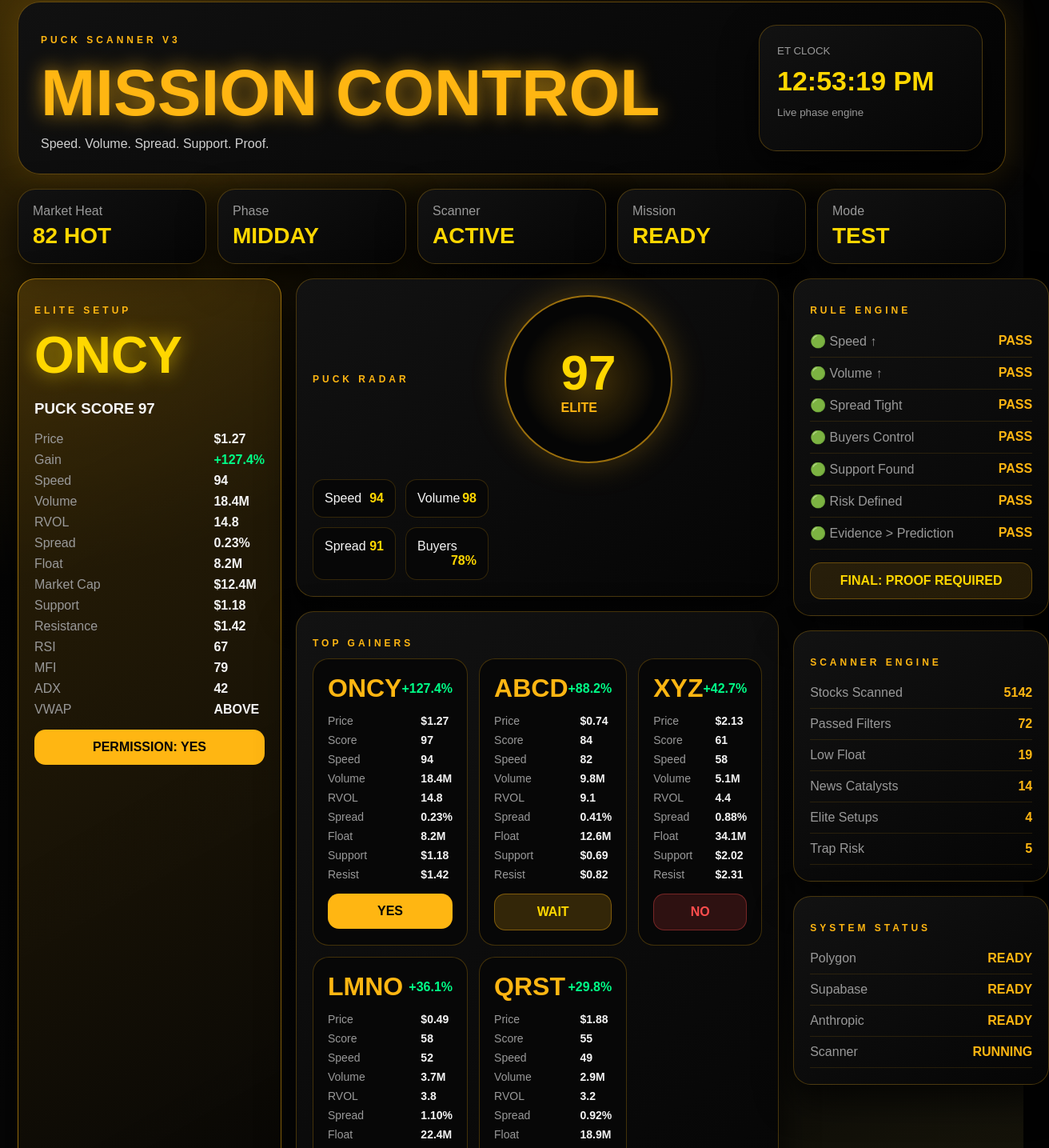
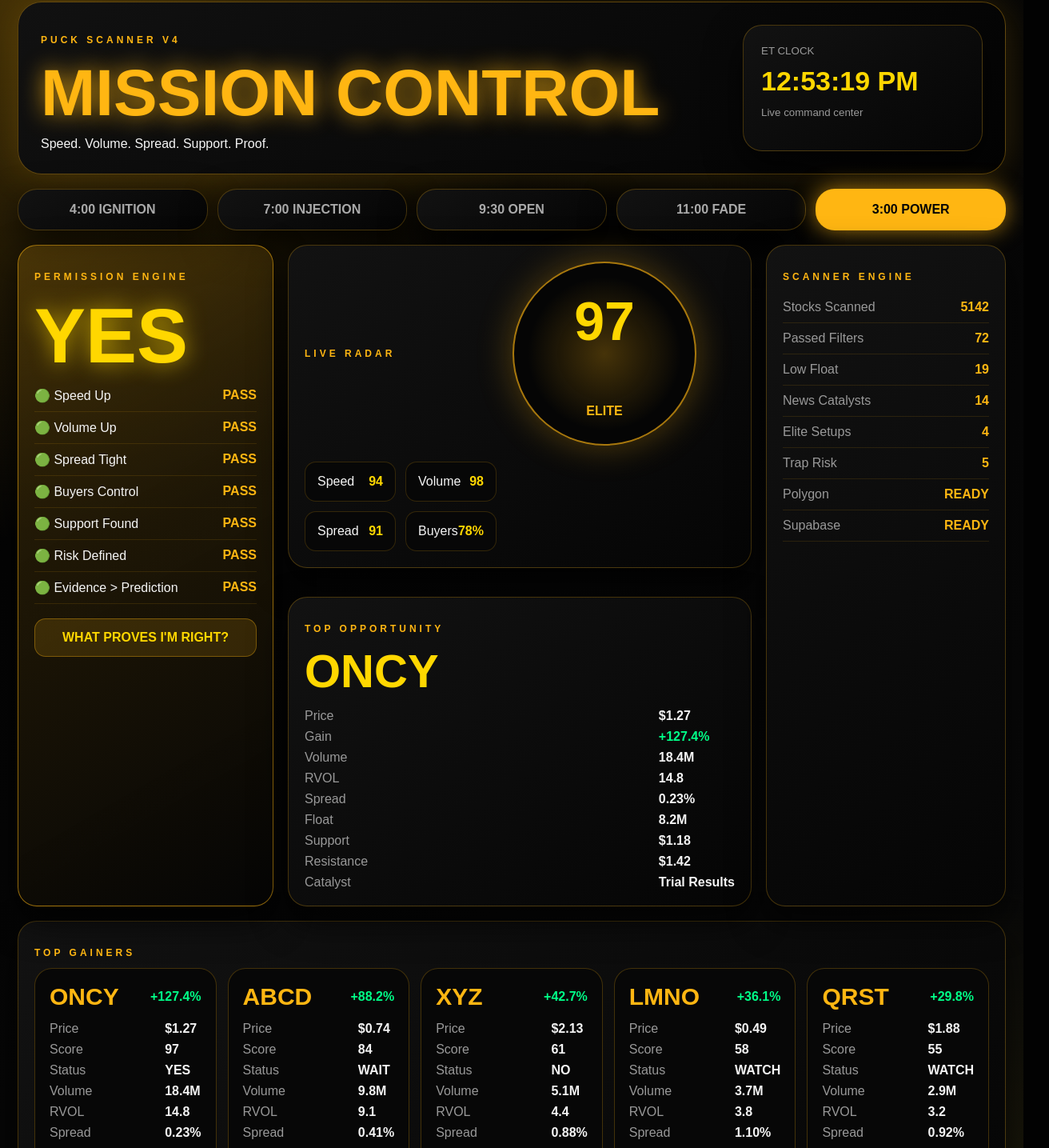
Before and after one commit to Jpuck412/puck-scanner, a Next.js app: page / in a window 1280 px wide. Shown: the part 20-1455 px from the top of the page at 80% size, 1312 px wide, since content can reach past the window. Built offline with nearby package versions, Linux system fonts and the light colour scheme.

Commit message:
Refactor gainers data structure and update UI

```diff
--- a/app/page.tsx
+++ b/app/page.tsx
@@ -3,14 +3,14 @@
 import { useEffect, useState } from "react";
 
 const gainers = [
-  { ticker: "ONCY", gain: "+127.4%", price: "$1.27", score: 97, speed: 94, volume: "18.4M", rvol: "14.8", spread: "0.23%", float: "8.2M", support: "$1.18", resistance: "$1.42", status: "YES" },
-  { ticker: "ABCD", gain: "+88.2%", price: "$0.74", score: 84, speed: 82, volume: "9.8M", rvol: "9.1", spread: "0.41%", float: "12.6M", support: "$0.69", resistance: "$0.82", status: "WAIT" },
-  { ticker: "XYZ", gain: "+42.7%", price: "$2.13", score: 61, speed: 58, volume: "5.1M", rvol: "4.4", spread: "0.88%", float: "34.1M", support: "$2.02", resistance: "$2.31", status: "NO" },
-  { ticker: "LMNO", gain: "+36.1%", price: "$0.49", score: 58, speed: 52, volume: "3.7M", rvol: "3.8", spread: "1.10%", float: "22.4M", support: "$0.44", resistance: "$0.56", status: "WATCH" },
-  { ticker: "QRST", gain: "+29.8%", price: "$1.88", score: 55, speed: 49, volume: "2.9M", rvol: "3.2", spread: "0.92%", float: "18.9M", support: "$1.72", resistance: "$2.04", status: "WATCH" }
+  ["ONCY", "+127.4%", "$1.27", "97", "YES", "18.4M", "14.8", "0.23%", "$1.18", "$1.42"],
+  ["ABCD", "+88.2%", "$0.74", "84", "WAIT", "9.8M", "9.1", "0.41%", "$0.69", "$0.82"],
+  ["XYZ", "+42.7%", "$2.13", "61", "NO", "5.1M", "4.4", "0.88%", "$2.02", "$2.31"],
+  ["LMNO", "+36.1%", "$0.49", "58", "WATCH", "3.7M", "3.8", "1.10%", "$0.44", "$0.56"],
+  ["QRST", "+29.8%", "$1.88", "55", "WATCH", "2.9M", "3.2", "0.92%", "$1.72", "$2.04"]
 ];
 
-const rules = ["Speed ↑", "Volume ↑", "Spread Tight", "Buyers Control", "Support Found", "Risk Defined", "Evidence > Prediction"];
+const phases = ["4:00 IGNITION", "7:00 INJECTION", "9:30 OPEN", "11:00 FADE", "3:00 POWER"];
 
 export default function Home() {
   const [time, setTime] = useState("");
@@ -26,7 +26,6 @@ export default function Home() {
         })
       );
     };
-
     tick();
     const id = setInterval(tick, 1000);
     return () => clearInterval(id);
@@ -36,60 +35,46 @@ export default function Home() {
     <main className="page">
       <section className="hero">
         <div>
-          <p className="tag">PUCK SCANNER V3</p>
+          <p className="tag">PUCK SCANNER V4</p>
           <h1>MISSION CONTROL</h1>
           <span>Speed. Volume. Spread. Support. Proof.</span>
         </div>
 
-        <div className="heroBox">
+        <div className="clock">
           <small>ET CLOCK</small>
           <strong>{time || "LOADING"}</strong>
-          <small>Live phase engine</small>
+          <small>Live command center</small>
         </div>
       </section>
 
-      <section className="top">
-        <div><span>Market Heat</span><b>82 HOT</b></div>
-        <div><span>Phase</span><b>MIDDAY</b></div>
-        <div><span>Scanner</span><b>ACTIVE</b></div>
-        <div><span>Mission</span><b>READY</b></div>
-        <div><span>Mode</span><b>TEST</b></div>
+      <section className="phaseBar">
+        {phases.map((p, i) => (
+          <div className={i === 4 ? "phase active" : "phase"} key={p}>
+            {p}
+          </div>
+        ))}
       </section>
 
-      <section className="layout">
-        <aside className="panel elite">
-          <p className="tag">ELITE SETUP</p>
-          <h2>ONCY</h2>
-          <h3>PUCK SCORE 97</h3>
-
-          <div className="data">
-            <span>Price</span><b>$1.27</b>
-            <span>Gain</span><b className="green">+127.4%</b>
-            <span>Speed</span><b>94</b>
-            <span>Volume</span><b>18.4M</b>
-            <span>RVOL</span><b>14.8</b>
-            <span>Spread</span><b>0.23%</b>
-            <span>Float</span><b>8.2M</b>
-            <span>Market Cap</span><b>$12.4M</b>
-            <span>Support</span><b>$1.18</b>
-            <span>Resistance</span><b>$1.42</b>
-            <span>RSI</span><b>67</b>
-            <span>MFI</span><b>79</b>
-            <span>ADX</span><b>42</b>
-            <span>VWAP</span><b>ABOVE</b>
-          </div>
-
-          <div className="permission">PERMISSION: YES</div>
+      <section className="dash">
+        <aside className="panel permissionPanel">
+          <p className="tag">PERMISSION ENGINE</p>
+          <h2>YES</h2>
+          <div className="rule">🟢 Speed Up <b>PASS</b></div>
+          <div className="rule">🟢 Volume Up <b>PASS</b></div>
+          <div className="rule">🟢 Spread Tight <b>PASS</b></div>
+          <div className="rule">🟢 Buyers Control <b>PASS</b></div>
+          <div className="rule">🟢 Support Found <b>PASS</b></div>
+          <div className="rule">🟢 Risk Defined <b>PASS</b></div>
+          <div className="rule">🟢 Evidence &gt; Prediction <b>PASS</b></div>
+          <div className="final">WHAT PROVES I'M RIGHT?</div>
         </aside>
 
         <section className="center">
           <div className="panel radar">
-            <p className="tag">PUCK RADAR</p>
-            <div className="radarCircle">
-              <div>
-                <strong>97</strong>
-                <span>ELITE</span>
-              </div>
+            <p className="tag">LIVE RADAR</p>
+            <div className="circle">
+              <strong>97</strong>
+              <span>ELITE</span>
             </div>
             <div className="radarStats">
               <div>Speed <b>94</b></div>
@@ -99,65 +84,61 @@ export default function Home() {
             </div>
           </div>
 
-          <div className="panel">
-            <p className="tag">TOP GAINERS</p>
-            <div className="cards">
-              {gainers.map((s) => (
-                <article className="card" key={s.ticker}>
-                  <div className="cardTop">
-                    <h3>{s.ticker}</h3>
-                    <strong>{s.gain}</strong>
-                  </div>
-
-                  <div className="data small">
-                    <span>Price</span><b>{s.price}</b>
-                    <span>Score</span><b>{s.score}</b>
-                    <span>Speed</span><b>{s.speed}</b>
-                    <span>Volume</span><b>{s.volume}</b>
-                    <span>RVOL</span><b>{s.rvol}</b>
-                    <span>Spread</span><b>{s.spread}</b>
-                    <span>Float</span><b>{s.float}</b>
-                    <span>Support</span><b>{s.support}</b>
-                    <span>Resist</span><b>{s.resistance}</b>
-                  </div>
-
-                  <div className={`pill ${s.status.toLowerCase()}`}>{s.status}</div>
-                </article>
-              ))}
+          <div className="panel opportunity">
+            <p className="tag">TOP OPPORTUNITY</p>
+            <h2>ONCY</h2>
+            <div className="bigData">
+              <span>Price</span><b>$1.27</b>
+              <span>Gain</span><b className="green">+127.4%</b>
+              <span>Volume</span><b>18.4M</b>
+              <span>RVOL</span><b>14.8</b>
+              <span>Spread</span><b>0.23%</b>
+              <span>Float</span><b>8.2M</b>
+              <span>Support</span><b>$1.18</b>
+              <span>Resistance</span><b>$1.42</b>
+              <span>Catalyst</span><b>Trial Results</b>
             </div>
           </div>
         </section>
 
-        <aside className="right">
-          <div className="panel">
-            <p className="tag">RULE ENGINE</p>
-            {rules.map((r) => (
-              <div className="row" key={r}>
-                <span>🟢 {r}</span>
-                <b>PASS</b>
+        <aside className="panel engine">
+          <p className="tag">SCANNER ENGINE</p>
+          <div className="stat"><span>Stocks Scanned</span><b>5142</b></div>
+          <div className="stat"><span>Passed Filters</span><b>72</b></div>
+          <div className="stat"><span>Low Float</span><b>19</b></div>
+          <div className="stat"><span>News Catalysts</span><b>14</b></div>
+          <div className="stat"><span>Elite Setups</span><b>4</b></div>
+          <div className="stat"><span>Trap Risk</span><b>5</b></div>
+          <div className="stat"><span>Polygon</span><b>READY</b></div>
+          <div className="stat"><span>Supabase</span><b>READY</b></div>
+        </aside>
+      </section>
+
+      <section className="panel">
+        <p className="tag">TOP GAINERS</p>
+        <div className="cards">
+          {gainers.map((s) => (
+            <article className="card" key={s[0]}>
+              <div className="cardTop">
+                <h3>{s[0]}</h3>
+                <strong>{s[1]}</strong>
               </div>
-            ))}
-            <div className="verdict">FINAL: PROOF REQUIRED</div>
-          </div>
 
-          <div className="panel">
-            <p className="tag">SCANNER ENGINE</p>
-            <div className="row"><span>Stocks Scanned</span><b>5142</b></div>
-            <div className="row"><span>Passed Filters</span><b>72</b></div>
-            <div className="row"><span>Low Float</span><b>19</b></div>
-            <div className="row"><span>News Catalysts</span><b>14</b></div>
-            <div className="row"><span>Elite Setups</span><b>4</b></div>
-            <div className="row"><span>Trap Risk</span><b>5</b></div>
-          </div>
+              <div className="data">
+                <span>Price</span><b>{s[2]}</b>
+                <span>Score</span><b>{s[3]}</b>
+                <span>Status</span><b>{s[4]}</b>
+                <span>Volume</span><b>{s[5]}</b>
+                <span>RVOL</span><b>{s[6]}</b>
+                <span>Spread</span><b>{s[7]}</b>
+                <span>Support</span><b>{s[8]}</b>
+                <span>Resist</span><b>{s[9]}</b>
+              </div>
 
-          <div className="panel">
-            <p className="tag">SYSTEM STATUS</p>
-            <div className="row"><span>Polygon</span><b>READY</b></div>
-            <div className="row"><span>Supabase</span><b>READY</b></div>
-            <div className="row"><span>Anthropic</span><b>READY</b></div>
-            <div className="row"><span>Scanner</span><b>RUNNING</b></div>
-          </div>
-        </aside>
+              <div className={`pill ${s[4].toLowerCase()}`}>{s[4]}</div>
+            </article>
+          ))}
+        </div>
       </section>
 
       <section className="bottom">
@@ -182,7 +163,7 @@ export default function Home() {
         </div>
 
         <div className="panel">
-          <p className="tag">SETTINGS PLACEHOLDER</p>
+          <p className="tag">SETTINGS</p>
           <div className="setting">Polygon API Key</div>
           <div className="setting">Supabase URL</div>
           <div className="setting">Supabase Key</div>
@@ -204,20 +185,20 @@ export default function Home() {
           color: #f5f5f5;
           font-family: Arial, sans-serif;
           background:
-            radial-gradient(circle at top left, rgba(255,182,18,.24), transparent 32%),
-            radial-gradient(circle at bottom right, rgba(255,215,0,.12), transparent 34%),
+            radial-gradient(circle at top left, rgba(255,182,18,.25), transparent 30%),
+            radial-gradient(circle at bottom right, rgba(255,215,0,.14), transparent 35%),
             linear-gradient(135deg, #020202, #0b0b0b);
         }
 
         .hero {
           display: grid;
-          grid-template-columns: 1fr 280px;
+          grid-template-columns: 1fr 300px;
           gap: 18px;
           padding: 28px;
-          border-radius: 28px;
+          border-radius: 30px;
           border: 1px solid rgba(255,182,18,.35);
           background: linear-gradient(145deg, #111, #030303);
-          box-shadow: 0 0 45px rgba(255,182,18,.16);
+          box-shadow: 0 0 50px rgba(255,182,18,.18);
         }
 
         .tag {
@@ -231,61 +212,60 @@ export default function Home() {
           margin: 8px 0;
           color: #ffb612;
           font-size: clamp(44px, 7vw, 82px);
-          text-shadow: 0 0 25px rgba(255,182,18,.75);
+          text-shadow: 0 0 28px rgba(255,182,18,.8);
         }
 
-        .hero span {
-          color: #cfcfcf;
-        }
-
-        .heroBox,
-        .top div,
-        .panel {
-          border-radius: 22px;
+        .clock,
+        .panel,
+        .phase {
+          border-radius: 24px;
           border: 1px solid rgba(255,182,18,.25);
           background: linear-gradient(145deg, #121212, #050505);
           box-shadow: 0 18px 45px rgba(0,0,0,.7);
         }
 
-        .heroBox {
+        .clock {
           padding: 22px;
         }
 
-        .heroBox small,
-        .top span,
+        .clock small,
         .data span,
+        .bigData span,
+        .stat span,
         .row span {
           color: #999;
         }
 
-        .heroBox strong {
+        .clock strong {
           display: block;
           color: #ffd700;
           font-size: 34px;
           margin: 10px 0;
         }
 
-        .top {
+        .phaseBar {
           display: grid;
           grid-template-columns: repeat(5, 1fr);
-          gap: 14px;
+          gap: 12px;
           margin: 18px 0;
         }
 
-        .top div {
-          padding: 18px;
+        .phase {
+          padding: 16px;
+          color: #aaa;
+          text-align: center;
+          font-weight: 900;
         }
 
-        .top b {
-          display: block;
-          color: #ffd700;
-          font-size: 28px;
-          margin-top: 6px;
+        .phase.active {
+          color: #050505;
+          background: #ffb612;
+          box-shadow: 0 0 28px rgba(255,182,18,.65);
         }
 
-        .layout {
+        .dash {
           display: grid;
-          grid-template-columns: 330px 1fr 320px;
+          grid-template-columns: 320px 1fr 300px;
           gap: 18px;
         }
 
@@ -294,26 +274,118 @@ export default function Home() {
           margin-bottom: 18px;
         }
 
-        .elite {
+        .permissionPanel {
           border-color: rgba(255,182,18,.55);
-          background: linear-gradient(150deg, rgba(255,182,18,.17), #050505);
+          background: linear-gradient(150deg, rgba(255,182,18,.18), #050505);
         }
 
-        .elite h2 {
+        .permissionPanel h2 {
           margin: 0;
           color: #ffd700;
-          font-size: 64px;
-          text-shadow: 0 0 24px rgba(255,215,0,.7);
+          font-size: 96px;
+          text-shadow: 0 0 28px rgba(255,215,0,.7);
         }
 
-        .data {
+        .rule,
+        .row,
+        .stat {
+          display: flex;
+          justify-content: space-between;
+          gap: 10px;
+          padding: 10px 0;
+          border-bottom: 1px solid rgba(255,182,18,.12);
+        }
+
+        .rule b,
+        .row b,
+        .row em,
+        .stat b {
+          color: #ffb612;
+          font-style: normal;
+          font-weight: 900;
+        }
+
+        .final {
+          margin-top: 18px;
+          padding: 14px;
+          border-radius: 14px;
+          text-align: center;
+          background: rgba(255,182,18,.14);
+          color: #ffd700;
+          border: 1px solid rgba(255,182,18,.35);
+          font-weight: 900;
+        }
+
+        .center {
+          display: grid;
+          grid-template-columns: 1fr;
+          gap: 18px;
+        }
+
+        .radar {
+          display: grid;
+          grid-template-columns: 240px 1fr;
+          gap: 20px;
+          align-items: center;
+        }
+
+        .circle {
+          width: 230px;
+          height: 230px;
+          border-radius: 50%;
+          display: grid;
+          place-items: center;
+          border: 2px solid rgba(255,182,18,.65);
+          background: radial-gradient(circle, rgba(255,182,18,.26), transparent 60%), #050505;
+          box-shadow: 0 0 45px rgba(255,182,18,.3);
+        }
+
+        .circle strong {
+          display: block;
+          color: #ffd700;
+          font-size: 68px;
+          text-align: center;
+        }
+
+        .circle span {
+          color: #ffb612;
+          font-weight: 900;
+        }
+
+        .radarStats {
+          display: grid;
+          grid-template-columns: repeat(2, 1fr);
+          gap: 12px;
+        }
+
+        .radarStats div {
+          padding: 15px;
+          border-radius: 14px;
+          background: #070707;
+          border: 1px solid rgba(255,182,18,.18);
+        }
+
+        .radarStats b {
+          float: right;
+          color: #ffd700;
+        }
+
+        .opportunity h2 {
+          margin: 0;
+          color: #ffd700;
+          font-size: 58px;
+        }
+
+        .data,
+        .bigData {
           display: grid;
           grid-template-columns: 1fr auto;
           gap: 8px 12px;
           margin-top: 14px;
         }
 
-        .data b {
+        .data b,
+        .bigData b {
           color: #f5f5f5;
         }
 
@@ -321,17 +393,43 @@ export default function Home() {
           color: #00ff88 !important;
         }
 
-        .permission,
-        .verdict,
+        .cards {
+          display: grid;
+          grid-template-columns: repeat(5, 1fr);
+          gap: 14px;
+        }
+
+        .card {
+          padding: 18px;
+          border-radius: 22px;
+          border: 1px solid rgba(255,182,18,.24);
+          background: #070707;
+        }
+
+        .cardTop {
+          display: flex;
+          justify-content: space-between;
+          align-items: center;
+        }
+
+        .card h3 {
+          margin: 0;
+          color: #ffb612;
+          font-size: 30px;
+        }
+
+        .cardTop strong {
+          color: #00ff88;
+        }
+
         .pill {
-          margin-top: 16px;
-          padding: 13px;
-          border-radius: 14px;
+          margin-top: 14px;
+          padding: 12px;
+          border-radius: 12px;
           text-align: center;
           font-weight: 900;
         }
 
-        .permission,
         .yes {
           background: #ffb612;
           color: #050505;
@@ -348,110 +446,6 @@ export default function Home() {
           background: rgba(255,77,77,.16);
           color: #ff4d4d;
           border: 1px solid rgba(255,77,77,.35);
-        }
-
-        .radar {
-          display: grid;
-          grid-template-columns: 220px 1fr;
-          gap: 20px;
-          align-items: center;
-        }
-
-        .radarCircle {
-          width: 210px;
-          height: 210px;
-          border-radius: 50%;
-          display: grid;
-          place-items: center;
-          border: 2px solid rgba(255,182,18,.6);
-          background:
-            radial-gradient(circle, rgba(255,182,18,.25), transparent 58%),
-            #050505;
-          box-shadow: 0 0 40px rgba(255,182,18,.25);
-        }
-
-        .radarCircle strong {
-          display: block;
-          color: #ffd700;
-          font-size: 62px;
-          text-align: center;
-        }
-
-        .radarCircle span {
-          color: #ffb612;
-          font-weight: 900;
-        }
-
-        .radarStats {
-          display: grid;
-          grid-template-columns: repeat(2, 1fr);
-          gap: 12px;
-        }
-
-        .radarStats div {
-          padding: 14px;
-          border-radius: 14px;
-          background: #070707;
-          border: 1px solid rgba(255,182,18,.18);
-        }
-
-        .radarStats b {
-          color: #ffd700;
-          float: right;
-        }
-
-        .cards {
-          display: grid;
-          grid-template-columns: repeat(3, 1fr);
-          gap: 14px;
-        }
-
-        .card {
-          padding: 18px;
-          border-radius: 20px;
-          border: 1px solid rgba(255,182,18,.24);
-          background: #070707;
-        }
-
-        .cardTop {
-          display: flex;
-          justify-content: space-between;
-          align-items: center;
-        }
-
-        .card h3 {
-          margin: 0;
-          color: #ffb612;
-          font-size: 32px;
-        }
-
-        .cardTop strong {
-          color: #00ff88;
-        }
-
-        .small {
-          font-size: 14px;
-        }
-
-        .row {
-          display: flex;
-          justify-content: space-between;
-          gap: 12px;
-          padding: 10px 0;
-          border-bottom: 1px solid rgba(255,182,18,.12);
-        }
-
-        .row b,
-        .row em {
-          color: #ffb612;
-          font-style: normal;
-          font-weight: 900;
-        }
-
-        .verdict {
-          background: rgba(255,182,18,.12);
-          color: #ffd700;
-          border: 1px solid rgba(255,182,18,.3);
         }
 
         .bottom {
@@ -471,11 +465,11 @@ export default function Home() {
 
         @media (max-width: 1100px) {
           .hero,
-          .top,
-          .layout,
+          .phaseBar,
+          .dash,
+          .radar,
           .cards,
-          .bottom,
-          .radar {
+          .bottom {
             grid-template-columns: 1fr;
           }
         }
```
